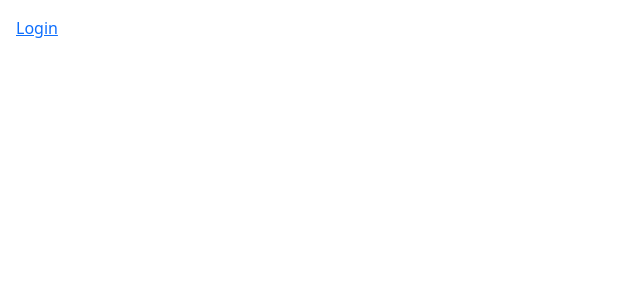
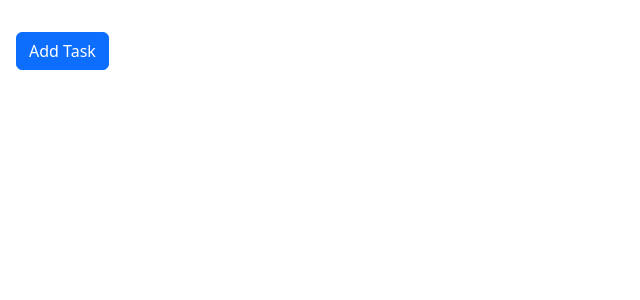
Before and after one commit to mohammadfallah7/react-qbc-advance, a React (Vite) app: page / in a window 1280 px wide. Shown: the top 300 px of the page, without its empty margins (0-640 px from the left). Built offline with nearby package versions, Linux system fonts and the light colour scheme.

Commit message:
feat: :sparkles: Move state logic to reducer in task list component

```diff
--- a/src/App.tsx
+++ b/src/App.tsx
@@ -1,9 +1,9 @@
-import LoginStatus from "./state-management/LoginStatus";
+import TaskList from "./state-management/TaskList";
 
 const App = () => {
   return (
     <>
-      <LoginStatus />
+      <TaskList />
     </>
   );
 };
--- a/src/state-management/TaskList.tsx
+++ b/src/state-management/TaskList.tsx
@@ -1,18 +1,17 @@
-import { useState } from "react";
-
-interface Task {
-  id: number;
-  title: string;
-}
+import { useReducer } from "react";
+import tasksReducer from "./reducers/TaskReducer";
 
 const TaskList = () => {
-  const [tasks, setTasks] = useState<Task[]>([]);
+  const [tasks, dispatch] = useReducer(tasksReducer, []);
 
   return (
     <>
       <button
         onClick={() =>
-          setTasks([{ id: Date.now(), title: "Task " + Date.now() }, ...tasks])
+          dispatch({
+            type: "ADD_TASK",
+            newTask: { id: Date.now(), title: "Task " + Date.now() },
+          })
         }
         className="btn btn-primary my-3"
       >
@@ -27,7 +26,7 @@ const TaskList = () => {
             <span className="flex-grow-1">{task.title}</span>
             <button
               className="btn btn-outline-danger"
-              onClick={() => setTasks(tasks.filter((t) => t.id !== task.id))}
+              onClick={() => dispatch({ type: "DELETE_TASK", id: task.id })}
             >
               Delete
             </button>
--- /dev/null
+++ b/src/state-management/reducers/TaskReducer.tsx
@@ -0,0 +1,29 @@
+export interface Task {
+  id: number;
+  title: string;
+}
+
+type AddTaskAction = {
+  type: "ADD_TASK";
+  newTask: Task;
+};
+
+type DeleteTaskAction = {
+  type: "DELETE_TASK";
+  id: number;
+};
+
+type TaskAction = AddTaskAction | DeleteTaskAction;
+
+const tasksReducer = (tasks: Task[], action: TaskAction): Task[] => {
+  switch (action.type) {
+    case "ADD_TASK":
+      return [action.newTask, ...tasks];
+    case "DELETE_TASK":
+      return tasks.filter((t) => t.id !== action.id);
+    default:
+      return tasks;
+  }
+};
+
+export default tasksReducer;
```
